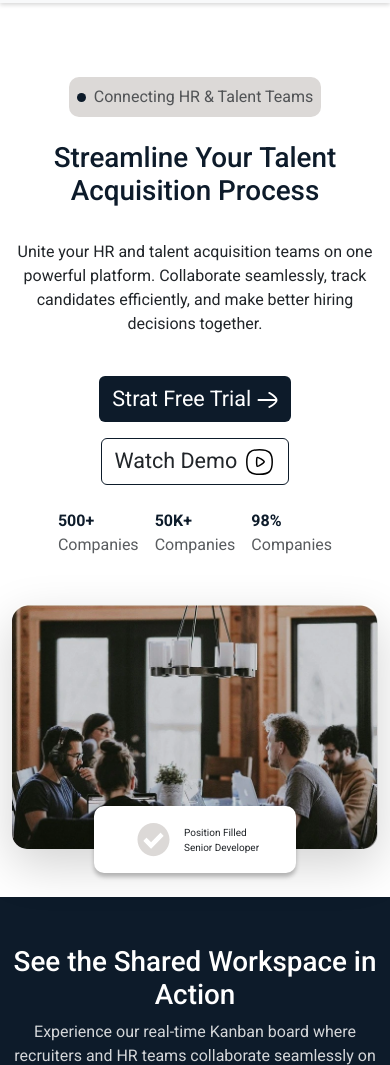
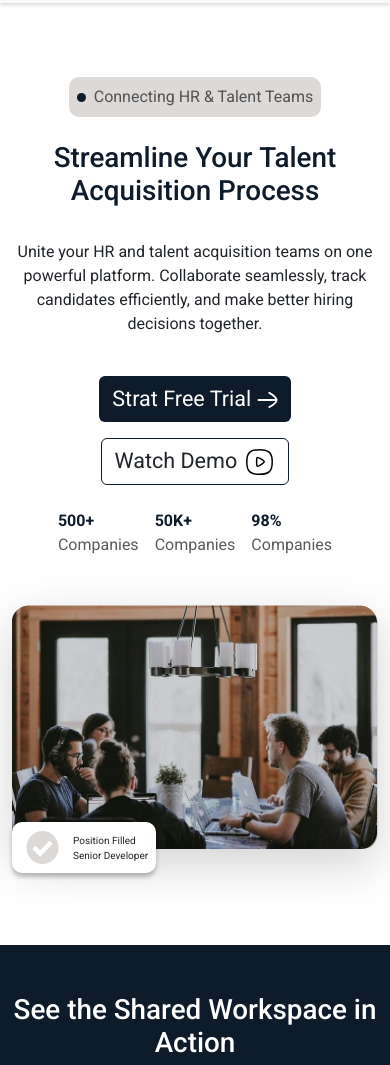
Before and after one commit to TasneemJarrar/TalentConnect, a plain HTML site: page index.html in a window 390 px wide. Shown: the part 71-1136 px from the top of the page. Drawn offline with nearby package versions, Linux system fonts and the light colour scheme.

Commit message:
Improve responsive

```diff
--- a/assets/css/main.css
+++ b/assets/css/main.css
@@ -92,27 +92,32 @@ a {
 .hero .hero__image-content .custom__badge {
   box-shadow: 0 4px 4px 0 rgba(0, 0, 0, 0.25);
   position: absolute;
-  bottom: -5%;
-  left: -5%;
+  bottom: -10%;
+  left: -10%;
   border-radius: 10px;
   width: 45%;
   font-size: 14px;
 }
 @media (max-width: 1200px) {
+  .hero .hero__image-content{
+    justify-content: center;
+  }
   .hero .hero__image-content .custom__badge {
     font-size: 14px;
-    width: 55%;
+    width: fit-content;
   }
 }
 @media (max-width: 992px) {
+
   .hero .hero__image-content .custom__badge {
-   bottom: -10%;
-   left: 22.5%;
+    font-size: 12px;
+    left: 0;
   }
 }
 @media (max-width: 586px) {
-  .hero .hero__image-content .custom__badge {
-   font-size: 10px;
+  .hero .hero__image-content .custom__badge{
+    padding: 10px;
+    font-size: 10px;
   }
 }
 /* hero end */
--- a/index.html
+++ b/index.html
@@ -63,7 +63,7 @@
 
     <section class="hero py-5">
       <div class="container">
-        <div class="row">
+        <div class="row justify-content-center align-items-center">
           <div class="col-lg-6 col-12">
             <div class="hero__content d-flex flex-column gap-4 align-items-lg-start align-items-center">
               <div class="custom__badge d-inline-flex gap-2 align-items-center p-2">
@@ -93,13 +93,12 @@
             </div>
           </div>
 
-          <div class="hero__image-content col-lg-5 offset-lg-1  col-12  mt-5 mt-lg-0">
-            <div
-              class="hero__image w-100 shadow-lg position-relative d-flex flex-column justify-content-center align-items-center">
+          <div class="hero__image-content col-lg-5 offset-lg-1 col-12  mt-5 mt-lg-0 pb-lg-0 pb-5">
+            <div class="hero__image w-100 shadow-lg position-relative d-flex flex-column">
               <img src="./assets/images/hero/hero-image.webp" class="w-100"
                 alt="HR and talent teams collaborating in modern office workspace" />
               <div
-                class="custom__badge bg-white text-dark position-absolute d-flex gap-2 p-3 justify-content-center align-items-center">
+                class="custom__badge bg-white text-dark position-absolute d-flex gap-2 p-md-3 p-2 justify-content-center align-items-center">
                 <img src="./assets/images/hero/Online-Check-icon.svg" alt="">
                 <p class="mb-0">Position Filled <br>Senior Developer</p>
               </div>
```
